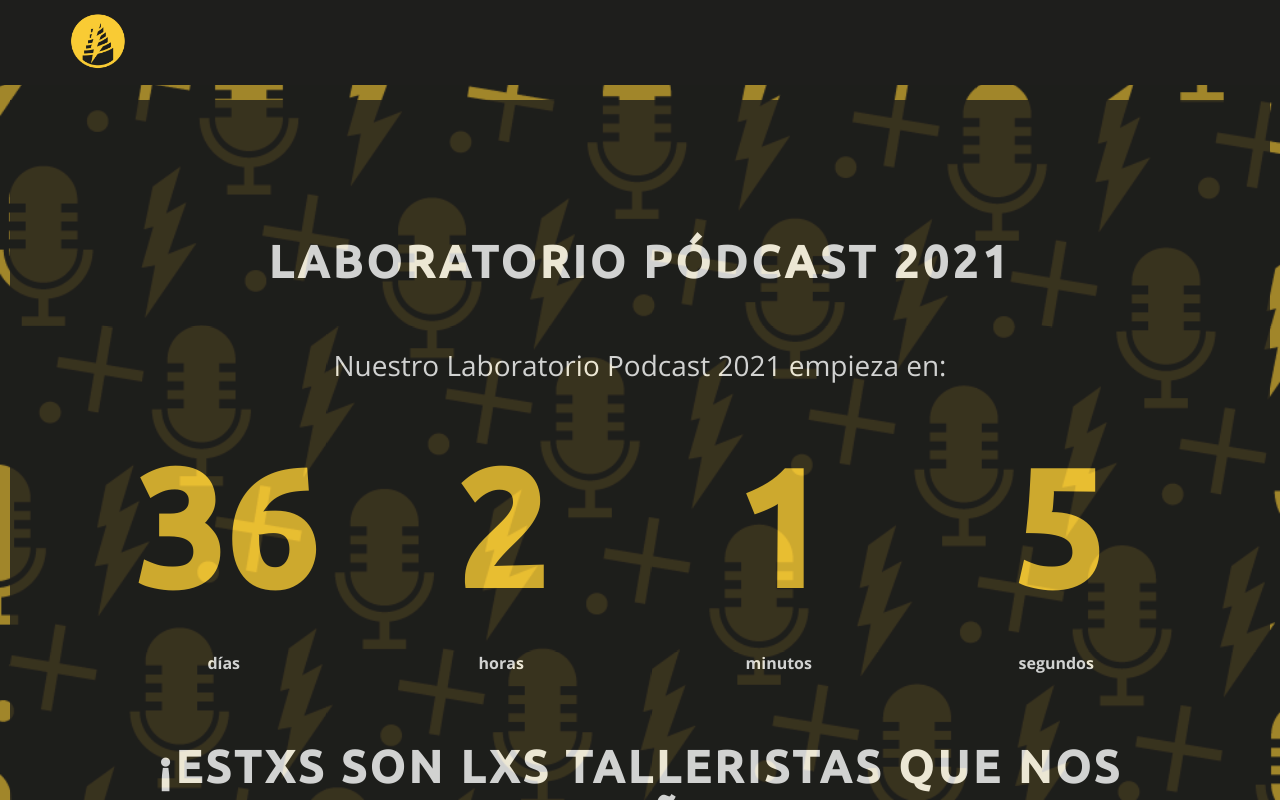
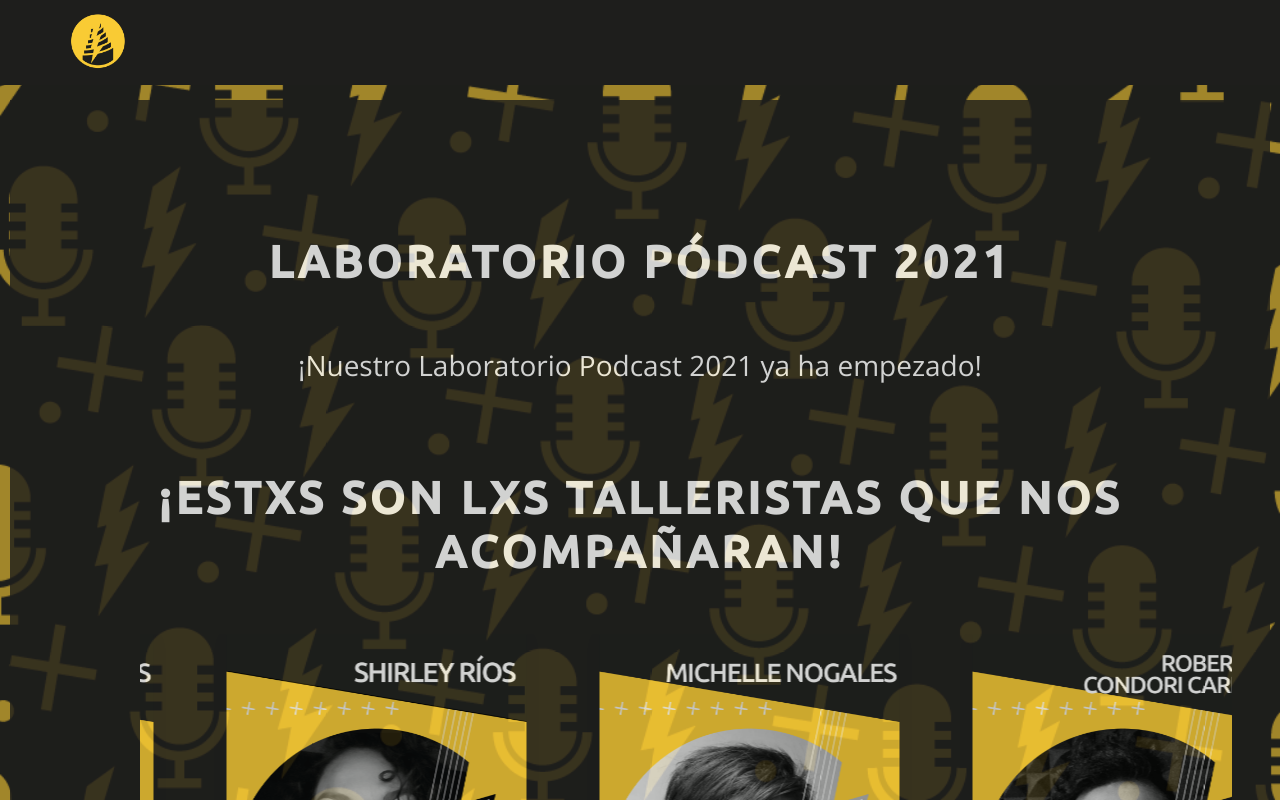
Before and after one commit to gutieCast/babelPodcast, a React (Create React App) app: page /#lab-2021 in a window 1280 px wide. Built offline with nearby package versions, Linux system fonts and the light colour scheme.

Commit message:
without countdown

```diff
--- a/src/components/Home/components/Lab2021/index.jsx
+++ b/src/components/Home/components/Lab2021/index.jsx
@@ -9,36 +9,36 @@ import 'components/Home/components/Lab2021/lab2021.scss'
 
 const Lab2021 = () => {
 
-    const Completionist = () => <span>¡Empezamos!</span>;
+    // const Completionist = () => <span>¡Empezamos!</span>;
 
-    const renderer = ({ days, hours, minutes, seconds, completed }) => {
-        if (completed) {
-            // Render a completed state
-            return <Completionist />;
-        } else {
-            // Render a countdown
-            return (
-                <div className="grid-timer">
-                    <div className="unit-time">
-                        <span className="countdown-timer">{days}</span>
-                        <span className="tag-time"> días</span>
-                    </div>
-                    <div className="unit-time">
-                        <span className="countdown-timer">{hours}</span>
-                        <span className="tag-time"> horas</span>
-                    </div>
-                    <div className="unit-time">
-                        <span className="countdown-timer">{minutes}</span>
-                        <span className="tag-time"> minutos</span>
-                    </div>
-                    <div className="unit-time">
-                        <span className="countdown-timer">{seconds}</span>
-                        <span className="tag-time"> segundos</span>
-                    </div>
-                </div>
-            )
-        }
-    };
+    // const renderer = ({ days, hours, minutes, seconds, completed }) => {
+    //     if (completed) {
+    //         // Render a completed state
+    //         return <Completionist />;
+    //     } else {
+    //         // Render a countdown
+    //         return (
+    //             <div className="grid-timer">
+    //                 <div className="unit-time">
+    //                     <span className="countdown-timer">{days}</span>
+    //                     <span className="tag-time"> días</span>
+    //                 </div>
+    //                 <div className="unit-time">
+    //                     <span className="countdown-timer">{hours}</span>
+    //                     <span className="tag-time"> horas</span>
+    //                 </div>
+    //                 <div className="unit-time">
+    //                     <span className="countdown-timer">{minutes}</span>
+    //                     <span className="tag-time"> minutos</span>
+    //                 </div>
+    //                 <div className="unit-time">
+    //                     <span className="countdown-timer">{seconds}</span>
+    //                     <span className="tag-time"> segundos</span>
+    //                 </div>
+    //             </div>
+    //         )
+    //     }
+    // };
 
     return (
         <section id="lab-2021">
@@ -48,14 +48,14 @@ const Lab2021 = () => {
 
             >
                 <p className="text">
-                    Nuestro Laboratorio Podcast 2021 empieza en:
+                    ¡Nuestro Laboratorio Podcast 2021 ya ha empezado!
                 </p>
-                <Countdown
+                {/* <Countdown
                     date="2021-08-31T19:00:00"
                     renderer={renderer}
                     zeroPadDays={1}
                     zeroPadTime={1}
-                />
+                /> */}
 
                 <div className="teachers-info">
                     <h3 className="title-section">
```
